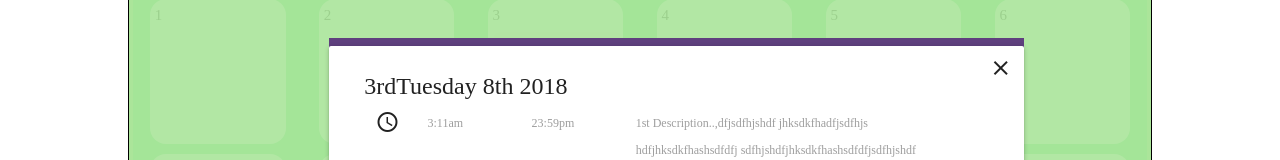
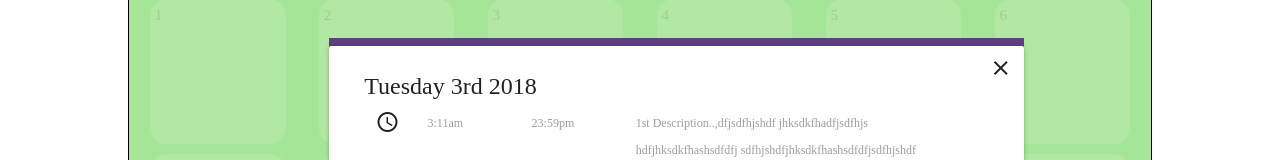
Before and after one commit to Abubakar101/TTP-Calender, a React (Create React App) app in the folder CalendarFrontEnd/: page / in a window 1280 px wide. Both pictures are taken after a click on the element 555 px from the left and 308 px from the top of the page. Shown: the part 237-397 px from the top of the page. Built offline with nearby package versions, Linux system fonts and the light colour scheme; a web font is replaced by a local one.

Commit message:
shows the Name of the week i.e., Monday based on hardcoded date

```diff
--- a/CalendarFrontEnd/src/App.js
+++ b/CalendarFrontEnd/src/App.js
@@ -1,5 +1,4 @@
 import React, { Component } from "react";
-import { Col, Row } from "react-materialize";
 import "./App.css";
 import axios from "axios";
 
@@ -14,8 +13,8 @@ class App extends Component {
     };
   }
 
+  // Get all saved data from DB
   async componentDidMount() {
-    // Get all saved data from DB
     this.getDBInfo();
   }
 
@@ -181,7 +180,6 @@ class App extends Component {
   };
 
   render() {
-    // console.log(this.state.savedData);
     return (
       <div className="app">
         <Nav />
--- a/CalendarFrontEnd/src/components/DayView.jsx
+++ b/CalendarFrontEnd/src/components/DayView.jsx
@@ -1,19 +1,35 @@
 import React, { Component } from "react";
 
 class DayView extends Component {
-  convertWeekNames = () => {
-    // Times ((1-3) * 7 )+ 1 to stay on same week name
-    // Starts from Sunday 1st
-    //
+  // Adding week name based on the hard-coded date.
+  addWeekName = day => {
+    const week = {
+      1: "Sunday",
+      2: "Monday",
+      3: "Tuesday",
+      4: "Wednesday",
+      5: "Thursday",
+      6: "Friday",
+      7: "Saturday"
+    };
+
+    if (day > 7 && day < 15) {
+      day = day - 7;
+    } else if (day >= 15 && day < 22) {
+      day = day - 14;
+    } else if (day >= 22 && day < 29) {
+      day = day - 21;
+    }
+    return week[day];
   };
 
   //  Ordinal numbers indicator
   addDaySuffix = num => {
-    if (num == 1 && num != 11) {
+    if (num === 1 && num !== 11) {
       return `${num}st`;
-    } else if (num == 2 && num != 12) {
+    } else if (num === 2 && num !== 12) {
       return `${num}nd`;
-    } else if (num == 3 && num != 13) {
+    } else if (num === 3 && num !== 13) {
       return `${num}rd`;
     }
     return `${num}th`;
@@ -22,7 +38,6 @@ class DayView extends Component {
   appendLongEventInfo = () => {
     const savedData = [...this.props.savedData[this.props.dayId]];
     return savedData.map((e, i) => {
-      console.log(e.dayId);
       return (
         <div className="row" id={`${e.dayId}${i}`} key={`${e.dayId}${i}`}>
           <div className=" col s12 dayViewCol">
@@ -58,7 +73,9 @@ class DayView extends Component {
           key={this.props.dayId}
         >
           <span className="card-title">
-            {`${this.addDaySuffix(this.props.dayId)}`}Tuesday 8th 2018{" "}
+            {`${this.addWeekName(this.props.dayId)} ${this.addDaySuffix(
+              this.props.dayId
+            )} 2018`}
           </span>
           {this.appendLongEventInfo()}
         </div>
@@ -67,7 +84,6 @@ class DayView extends Component {
   };
 
   render() {
-    console.log(this.props);
     return (
       <div id="dayView" className="valign-wrapper row">
         {this.renderTemplate()}{" "}
```
